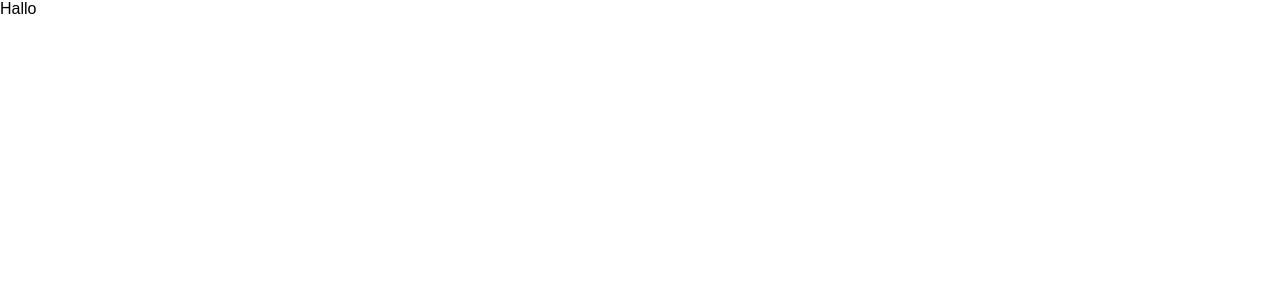
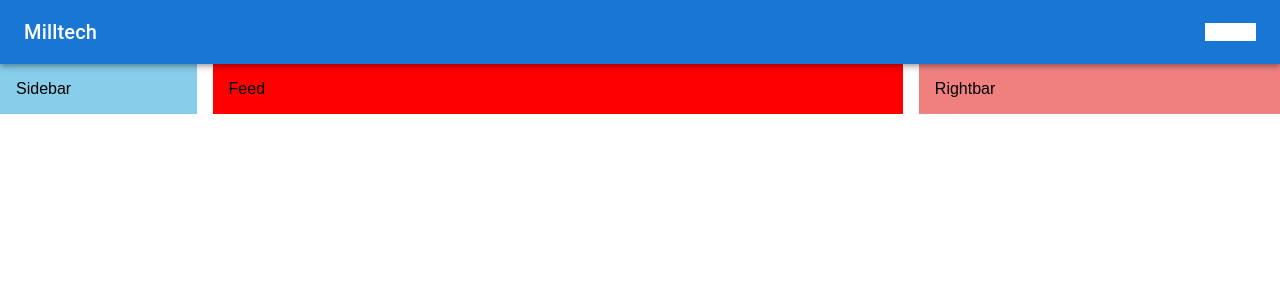
Before and after one commit to peterochieng/Social-Site, a React (Create React App) app in the folder react-webiste/: page / in a window 1280 px wide. Shown: the top 300 px of the page. Built offline with nearby package versions, Linux system fonts and the light colour scheme.

Commit message:
Added sidebar, rightbar and feed layout

```diff
--- a/react-webiste/src/App.js
+++ b/react-webiste/src/App.js
@@ -1,10 +1,19 @@
-
+import Sidebar from "./components/Sidebar";
+import Feed from "./components/Feed";
+import Rightbar from "./components/Rightbar";
+import { Box, Stack } from "@mui/material";
+import Navbar from "./components/Navbar";
 
 function App() {
   return (
-    <div className="App">
-    Hallo
-    </div>
+    <Box>
+      <Navbar/>
+      <Stack direction='row' spacing={2} justifyContent='space-between'>
+        <Sidebar />
+        <Feed />
+        <Rightbar />
+      </Stack>
+    </Box>
   );
 }
 
--- /dev/null
+++ b/react-webiste/src/components/Feed.jsx
@@ -0,0 +1,10 @@
+import { Box } from '@mui/material';
+import React from 'react'
+
+const Feed = () => {
+  return (
+    <Box bgcolor='red' flex={4} p={2}>Feed</Box>
+  )
+}
+
+export default Feed;
--- /dev/null
+++ b/react-webiste/src/components/Navbar.jsx
@@ -0,0 +1,26 @@
+import { AppBar, styled, Toolbar, Typography } from "@mui/material";
+import React from "react";
+import Pets from "@mui/icons-material/Pets";
+
+const StyledToolbar = styled(Toolbar)({
+  display: "flex",
+  justifyContent: "space-between",
+});
+
+const Search = styled("div")(({theme}) => ({
+        backgroundColor: "white",
+}));
+
+const Navbar = () => {
+  return (
+    <AppBar position="sticky">
+      <StyledToolbar>
+        <Typography variant='h6' sx={{display: {xs:'none', sm:"block"}}}> Milltech </Typography>
+        <Pets sx={{display: {xs:'block', sm:"none"}}}></Pets>
+        <Search>Search</Search>
+      </StyledToolbar>
+    </AppBar>
+  );
+};
+
+export default Navbar;
--- /dev/null
+++ b/react-webiste/src/components/Rightbar.jsx
@@ -0,0 +1,17 @@
+import { Box } from "@mui/material";
+import React from "react";
+
+const Rightbar = () => {
+  return (
+    <Box
+      bgcolor="lightcoral"
+      flex={2}
+      p={2}
+      sx={{ display: { xs: "none", sm: "block" } }}
+    >
+      Rightbar
+    </Box>
+  );
+};
+
+export default Rightbar;
--- /dev/null
+++ b/react-webiste/src/components/Sidebar.jsx
@@ -0,0 +1,18 @@
+import { Box } from "@mui/material";
+import React from "react";
+
+const Sidebar = (props) => {
+  return (
+    <Box
+      bgcolor="skyblue"
+      flex={1}
+      p={2}
+      sx={{ display: { xs: "none", sm: "block" } }}
+    >
+      {" "}
+      Sidebar
+    </Box>
+  );
+};
+
+export default Sidebar;
--- a/react-webiste/src/index.js
+++ b/react-webiste/src/index.js
@@ -6,6 +6,9 @@
 const root = ReactDOM.createRoot(document.getElementById('root'));
 root.render(
   <React.StrictMode>
+
     <App />
+
+
   </React.StrictMode>
 );
```
Also changed, not shown: react-webiste/src/theme.js (added, +18 -0 lines).
